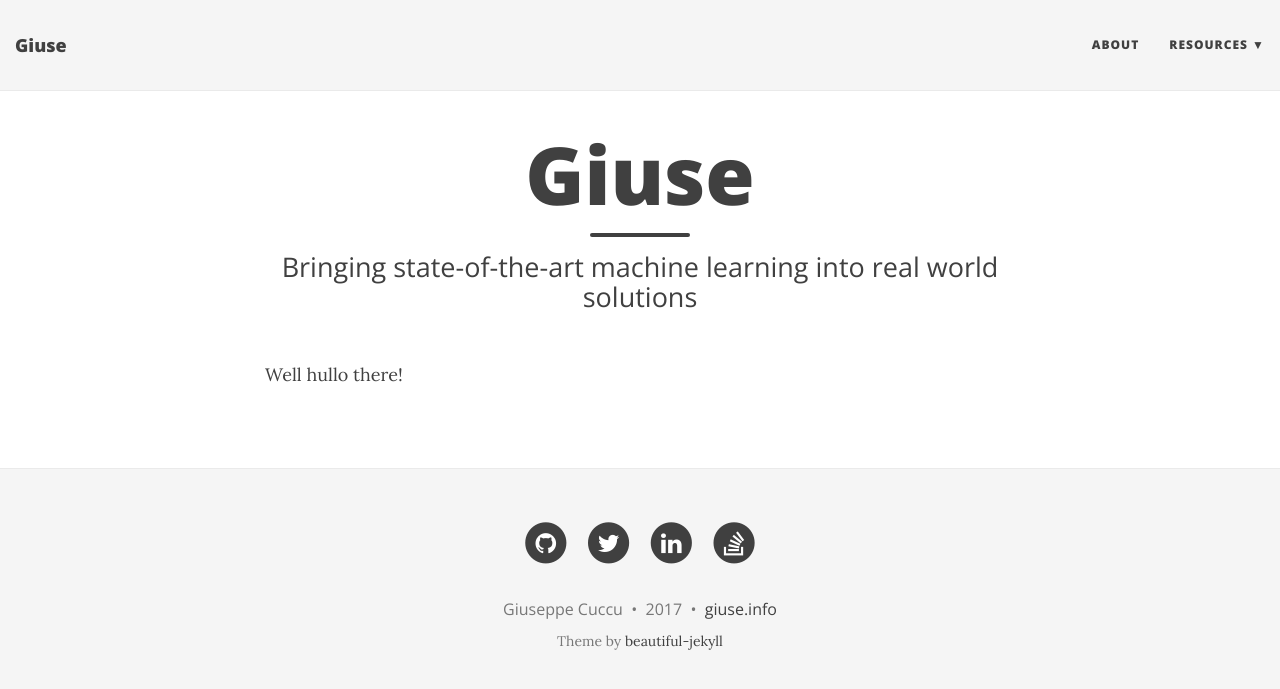
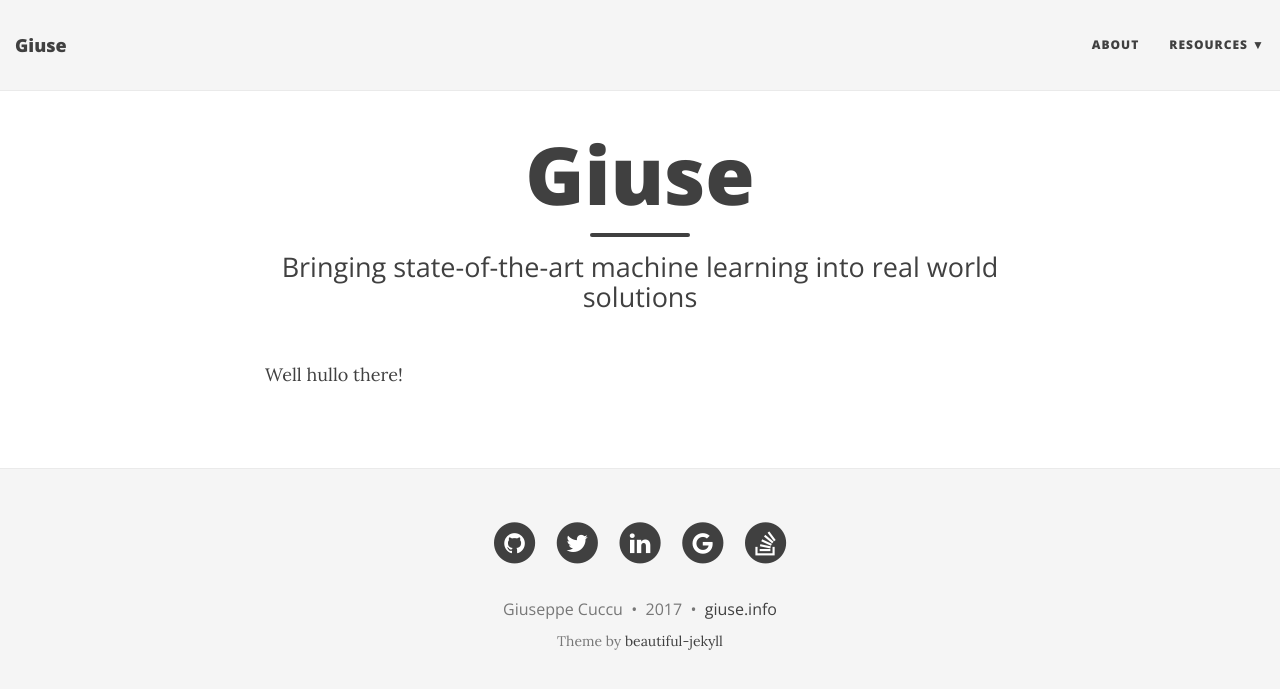
Before and after one commit to sodana/giuse.github.io, a Jekyll site: the page built from index.md, in a window 1280 px wide. Shown: the top 689 px of the page. Built offline with Jekyll 4.4.1, drawn with Linux system fonts in a browser that asks for light colours; nearby versions of some CDN libraries.

Commit message:
Added Google Scholar icon to footer
Notice: adding a proper icon to fontawesome is an open
issue, keep track of this thread and update accordingly:
https://github.com/FortAwesome/Font-Awesome/issues/541

```diff
--- a/_config.yml
+++ b/_config.yml
@@ -26,7 +26,8 @@ navbar-links:
   About: "about"
   Resources:
     - GitHub: "https://github.com/giuse"
-    - XI lab: "http://exascale.info/giuse"
+    - XI lab: "https://exascale.info/members/giuseppe-cuccu/"
+    - Scholar: "http://scholar.google.com/citations?user=BLm8NQAAAAJ"
 
 # Image to show in the navigation bar - image must be a square (width = height)
 # Remove this parameter if you don't want an image in the navbar
@@ -50,6 +51,7 @@ author:
   # google-plus: +yourname   # eg. +DeanAttali or 109424658772469020925
   linkedin: giuse
   # xing: yourname
+  scholar: BLm8NQAAAAJ
   stackoverflow: 6392246/giuse
   # snapchat: yourname
   # instagram: yourname
@@ -71,6 +73,7 @@ footer-links-active:
   reddit: false
   linkedin: true
   xing: false
+  scholar: true
   stackoverflow: true
   snapchat: false
   instagram: false
--- a/_includes/footer.html
+++ b/_includes/footer.html
@@ -80,7 +80,7 @@
             </a>
           </li>
           {% endif %}
-		  {% if site.author.xing and site.footer-links-active.xing %}
+      {% if site.author.xing and site.footer-links-active.xing %}
           <li>
             <a href="https://www.xing.com/profile/{{ site.author.xing }}" title="Xing">
               <span class="fa-stack fa-lg" aria-hidden="true">
@@ -88,6 +88,17 @@
                 <i class="fa fa-xing fa-stack-1x fa-inverse"></i>
               </span>
               <span class="sr-only">Xing</span>
+            </a>
+          </li>
+          {% endif %}
+		  {% if site.author.scholar and site.footer-links-active.scholar %}
+          <li>
+            <a href="http://scholar.google.com/citations?user={{ site.author.scholar }}" title="Google Scholar">
+              <span class="fa-stack fa-lg" aria-hidden="true">
+                <i class="fa fa-circle fa-stack-2x"></i>
+                <i class="fa fa-google fa-stack-1x fa-inverse"></i>
+              </span>
+              <span class="sr-only">Google Scholar</span>
             </a>
           </li>
           {% endif %}
```
